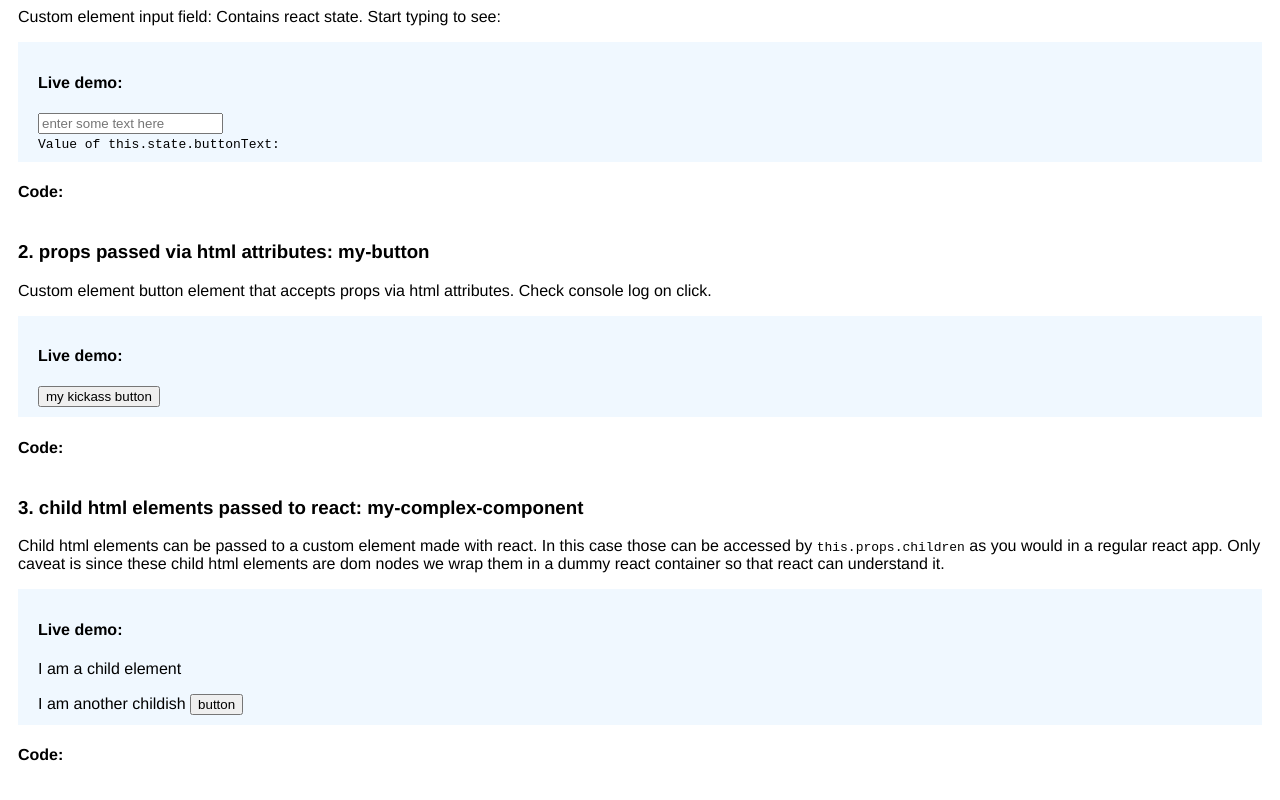
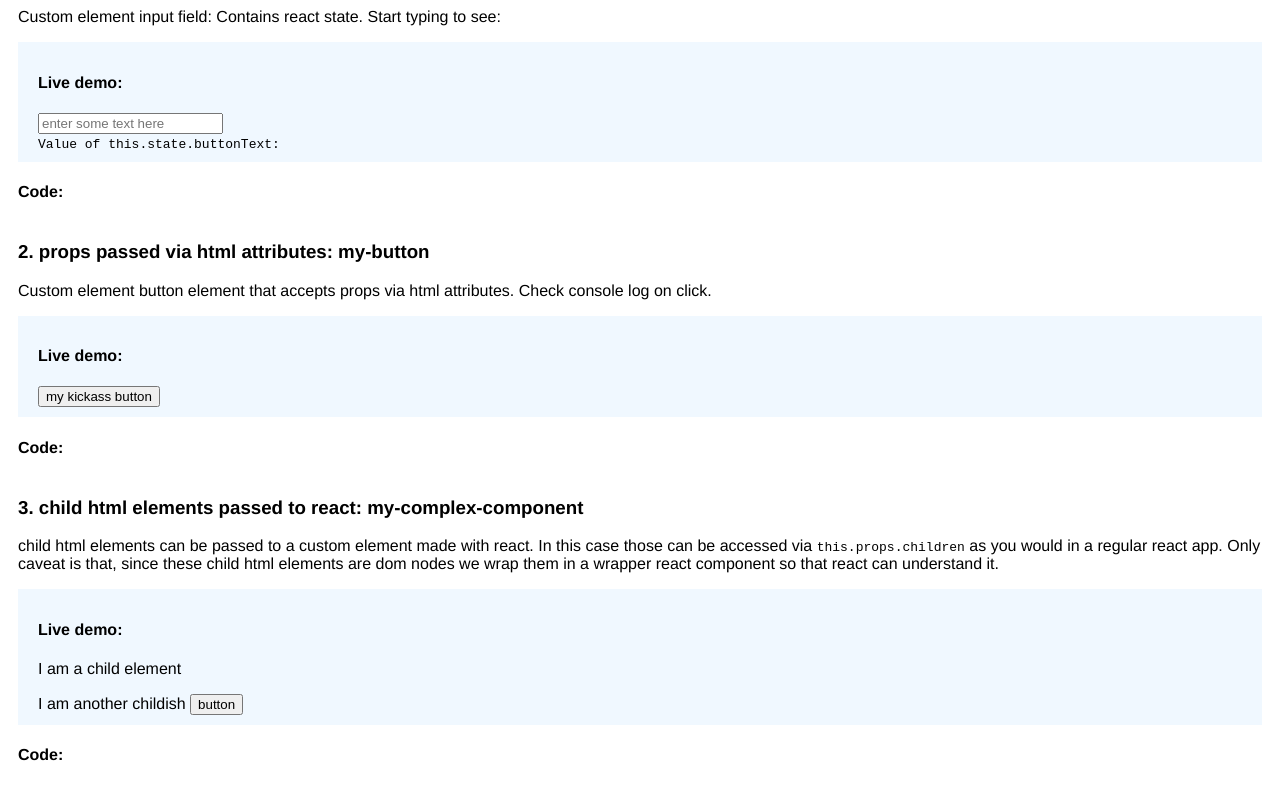
Before and after one commit to a7ul/webcomponents-with-react-webcomponentify, a website: page assets/index.html in a window 1280 px wide. Shown: the part 424-1224 px from the top of the page. Drawn offline with Linux system fonts and the light colour scheme; files that its build step writes are made by us from their sources.

Commit message:
Fix docs

```diff
--- a/assets/index.html
+++ b/assets/index.html
@@ -47,7 +47,8 @@
       <div class="ex-container">
         <h3>2. props passed via html attributes: my-button</h3>
         <p class="ex-description">
-          Custom element button element that accepts props via html attributes. Check console log on click.
+          Custom element button element that accepts props via html attributes.
+          Check console log on click.
         </p>
         <div class="ex-comp-container">
           <h4>Live demo:</h4>
@@ -59,52 +60,42 @@
         <div class="ex-code-container">
           <script src="https://gist.github.com/master-atul/7a01ebcb68764671181077dcd0b56be9.js"></script>
           <script type="text/javascript">
-          window.onload = function(){
-            var myBtn = document.getElementById('my-custom-btn');
-            myBtn.setProps({
-              onClick: function(){
-                console.log('my-button was clicked');
-              }
-            })
-           }
+            window.onload = function() {
+              var myBtn = document.getElementById("my-custom-btn");
+              myBtn.setProps({
+                onClick: function() {
+                  console.log("my-button was clicked");
+                }
+              });
+            };
           </script>
         </div>
       </div>
-
-
       <div class="ex-container">
         <h3>3. child html elements passed to react: my-complex-component</h3>
         <p class="ex-description">
-          Child html elements can be passed to a custom element made with react.
-          In this case those can be accessed by <code>this.props.children</code> as you would in a regular react app.
-          Only caveat is since these child html elements are dom nodes we wrap them in a dummy react container so that react can understand it.
+          child html elements can be passed to a custom element made with react.
+          In this case those can be accessed via
+          <code>this.props.children</code> as you would in a regular react app.
+          Only caveat is that, since these child html elements are dom nodes we
+          wrap them in a wrapper react component so that react can understand
+          it.
         </p>
         <div class="ex-comp-container">
           <h4>Live demo:</h4>
           <!-- Custom element my-complex-component here -->
           <my-complex-component text="component with children">
-            <p> I am a child element</p>
-            <div> I am another childish <button>button</button></div>
+            <p>I am a child element</p>
+            <div>I am another childish <button>button</button></div>
           </my-complex-component>
           <!-- ----------------------------- -->
         </div>
         <h4>Code:</h4>
         <div class="ex-code-container">
-          <script src="https://gist.github.com/master-atul/7a01ebcb68764671181077dcd0b56be9.js"></script>
-          <script type="text/javascript">
-          window.onload = function(){
-            var myBtn = document.getElementById('my-custom-btn');
-            myBtn.setProps({
-              onClick: function(){
-                console.log('my-button was clicked');
-              }
-            })
-           }
-          </script>
+          <script src="https://gist.github.com/master-atul/c0ca14e9092532cc99a3f9f77ca5ec71.js"></script>
         </div>
       </div>
-
-
+    </main>
     <script async src="bundle.js"></script>
   </body>
 </html>
--- a/package.json
+++ b/package.json
@@ -24,6 +24,7 @@
   "dependencies": {
     "preact": "^8.4.2",
     "preact-compat": "^3.18.4",
+    "react-webcomponentify": "^1.2.1",
     "webpack": "^4.29.0",
     "webpack-cli": "^3.2.1"
   }
```
Also changed, not shown: 1 other file.
